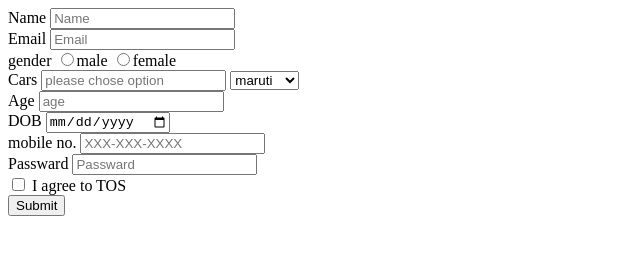
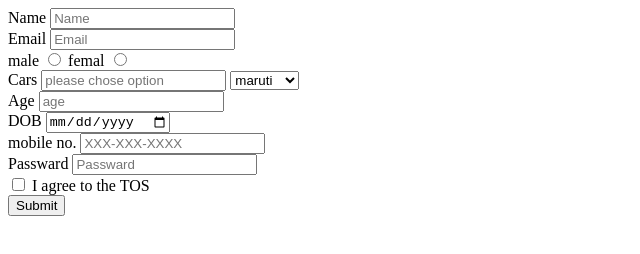
Before and after one commit to acciojob/signup-form-car-ganeshrawat201, a website: page main.html in a window 1280 px wide. Shown: the full height of the page, 0-640 px from the left. Drawn offline with Linux system fonts and the light colour scheme.

Commit message:
created a submission

```diff
--- a/main.html
+++ b/main.html
@@ -14,10 +14,10 @@
 		<label for="email">Email</label>
 		<input type="email" placeholder="Email" name="email" id="email" required>
 		<br>
-		<label for="gender_m,gender_f">gender</label>
-		<input type="radio" name="gender" id="gender_m,gender_f">male
-
-		<input type="radio" name="gender" id="gender_m,gender_f">female
+		<label for="gender_m">male</label>
+		<input type="radio" name="gender" id="gender_m" required >
+		<label for="gender_f">femal</label>
+		<input type="radio" name="gender" id="gender_f" required >
 		<br>
 		<label for="cars">Cars</label>
 		<input type="select" placeholder="please chose option" name="Cars" id="cars" required>
@@ -41,7 +41,8 @@
 		<input type="passward" placeholder="Passward" id="passward" required>
 		<br>
 
-		<input type="checkbox" id="tos" required> I agree to TOS
+		<input type="checkbox" id="tos" required>
+		<label for="tos">I agree to the TOS</label>
 		<br>
 		<input type="submit">
 	</form>
```
